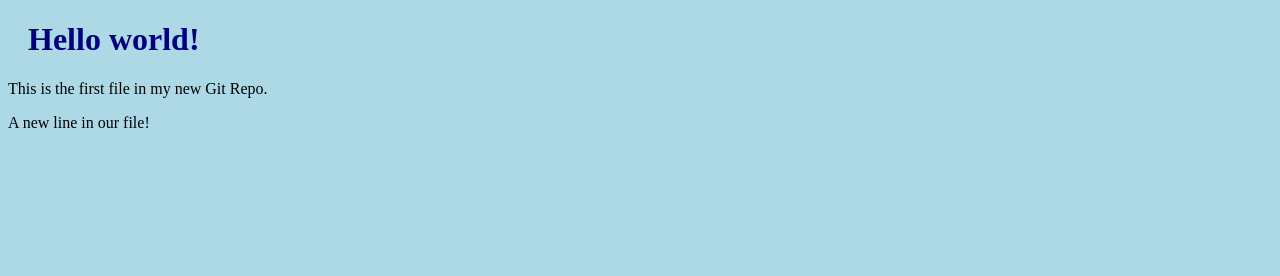
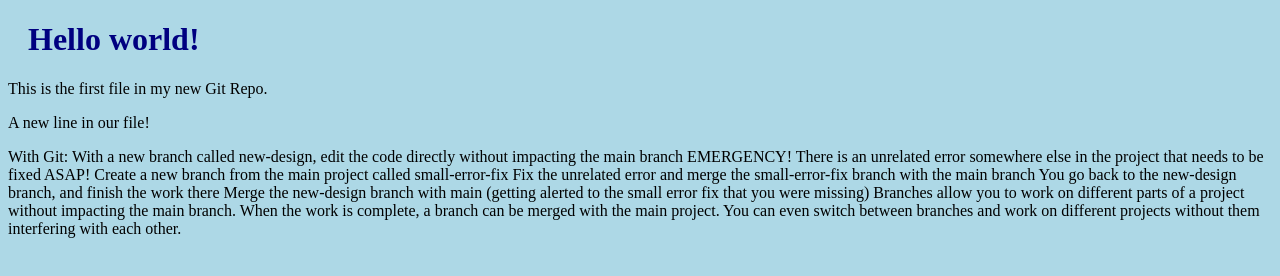
Before and after one commit to alelign962/hello, a plain HTML site: page index.html in a window 1280 px wide. Drawn offline with Linux system fonts and the light colour scheme.

Commit message:
Added more line to the index.html file

```diff
--- a/index.html
+++ b/index.html
@@ -9,6 +9,20 @@
 <h1>Hello world!</h1>
 <p>This is the first file in my new Git Repo.</p>
 <p>A new line in our file!</p>
+<p>
+    With Git:
+With a new branch called new-design, edit the code directly without impacting the main branch
+EMERGENCY! There is an unrelated error somewhere else in the project that needs to be fixed ASAP!
+Create a new branch from the main project called small-error-fix
+Fix the unrelated error and merge the small-error-fix branch with the main branch
+You go back to the new-design branch, and finish the work there
+Merge the new-design branch with main (getting alerted to the small error fix that you were missing)
+Branches allow you to work on different parts of a project without impacting the main branch.
+
+When the work is complete, a branch can be merged with the main project.
+
+You can even switch between branches and work on different projects without them interfering with each other.
+</p>
 
 </body>
 </html>
```
